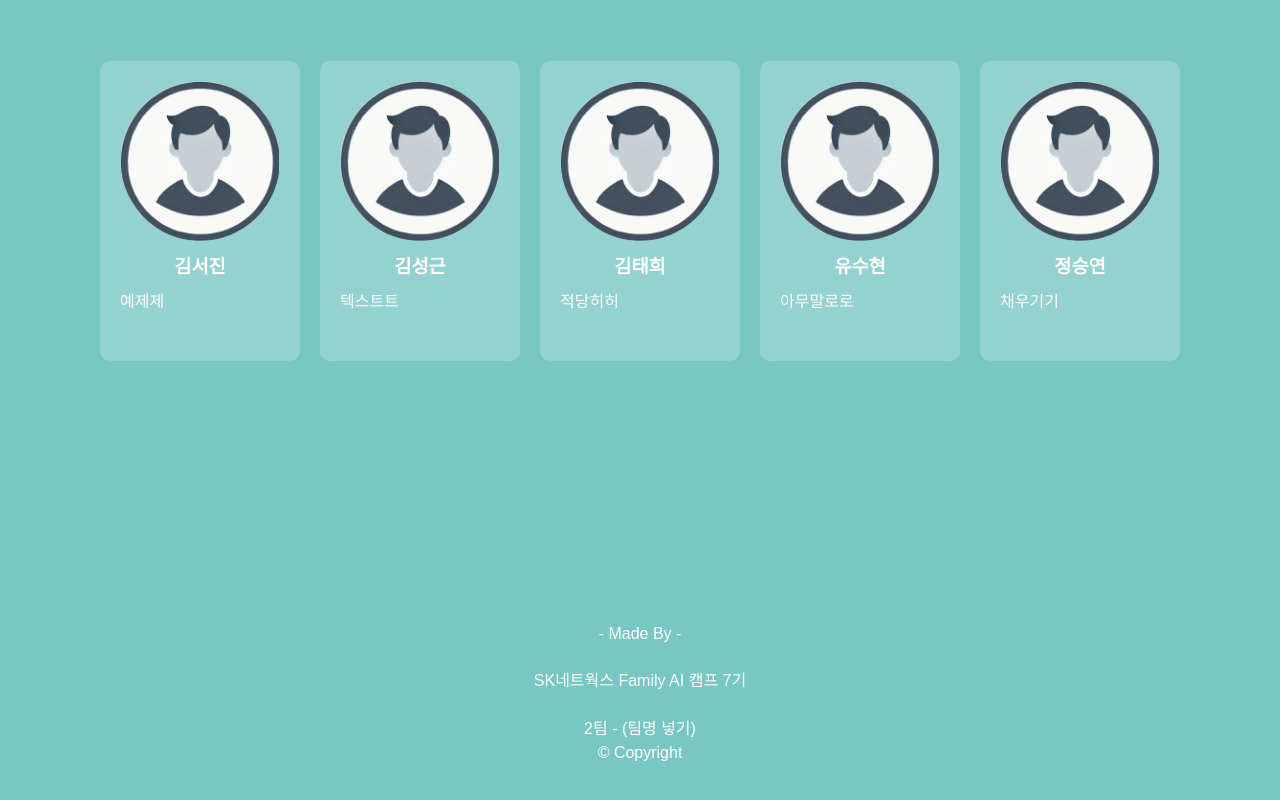
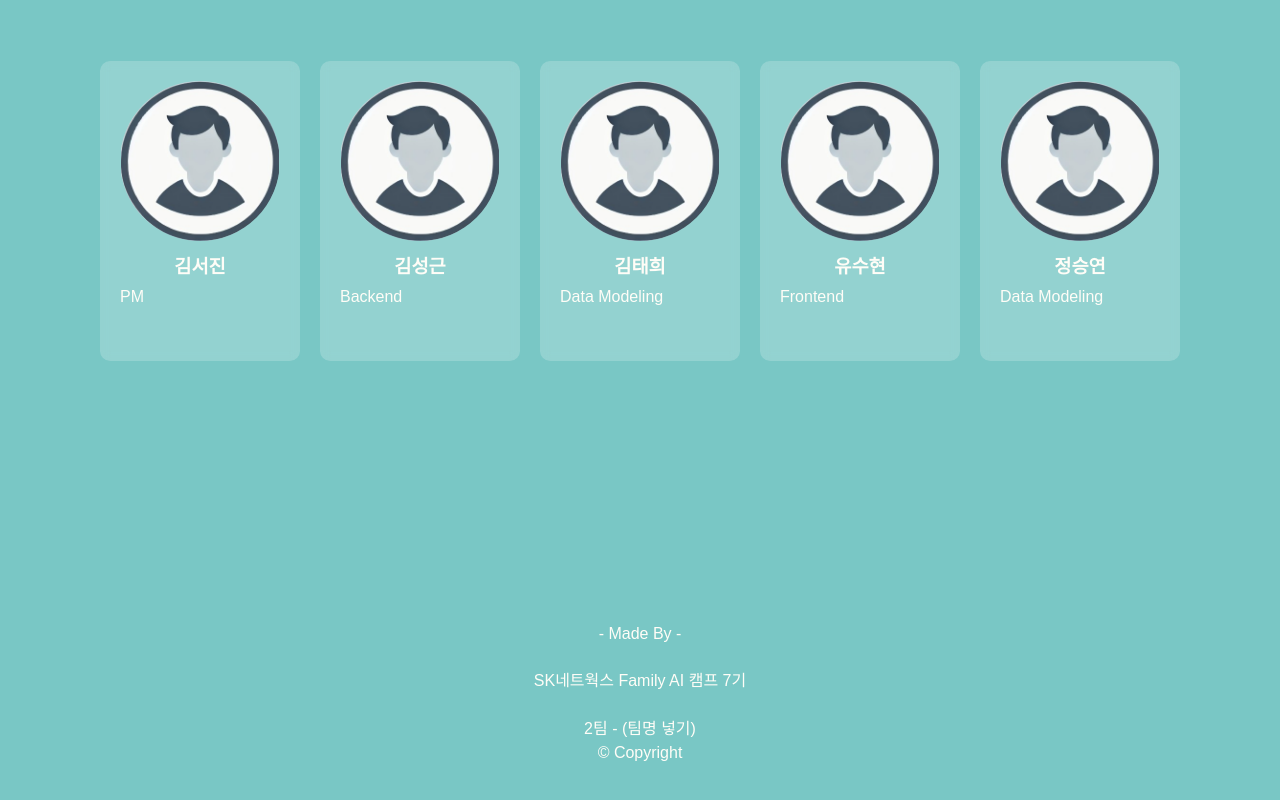
Before and after one commit to SKNETWORKS-FAMILY-AICAMP/SKN07-FINAL-2Team, a plain HTML site: page ui/templates/index.html in a window 1280 px wide. Shown: the part 2339-3139 px from the top of the page. Drawn offline with nearby package versions, Linux system fonts and the light colour scheme.

Commit message:
랜딩 수정정

```diff
--- a/ui/templates/index.html
+++ b/ui/templates/index.html
@@ -102,7 +102,7 @@
                         </span>
                         <h3>김서진</h3>
                         <ul>
-                        <li>예제제</li>
+                        <li>PM</li>
                         </ul>
                     </div>
                     </a>
@@ -113,7 +113,7 @@
                         </span>
                         <h3>김성근</h3>
                         <ul>
-                        <li>텍스트트</li>
+                        <li>Backend</li>
                         </ul>
                     </div>
                     </a>
@@ -124,7 +124,7 @@
                         </span>
                         <h3>김태희</h3>
                         <ul>
-                        <li>적당히히</li>
+                        <li>Data Modeling</li>
                         </ul>
                     </div>
                     </a>
@@ -135,7 +135,7 @@
                         </span>
                         <h3>유수현</h3>
                         <ul>
-                        <li>아무말로로</li>
+                        <li>Frontend</li>
                         </ul>
                     </div>
                     </a>
@@ -146,7 +146,7 @@
                         </span>
                         <h3>정승연</h3>
                         <ul>
-                        <li>채우기기</li>
+                        <li>Data Modeling</li>
                         </ul>
                     </div>
                     </a>
```
